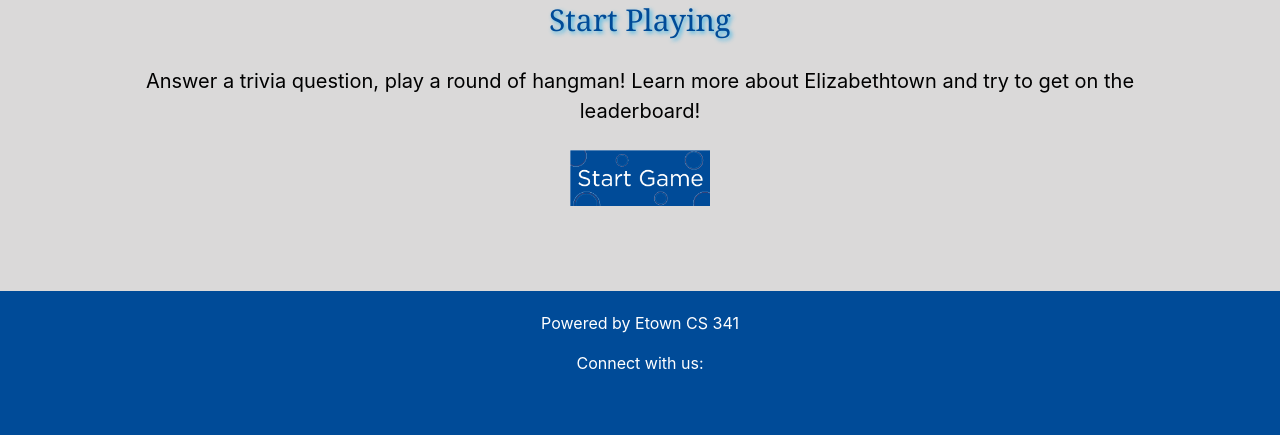
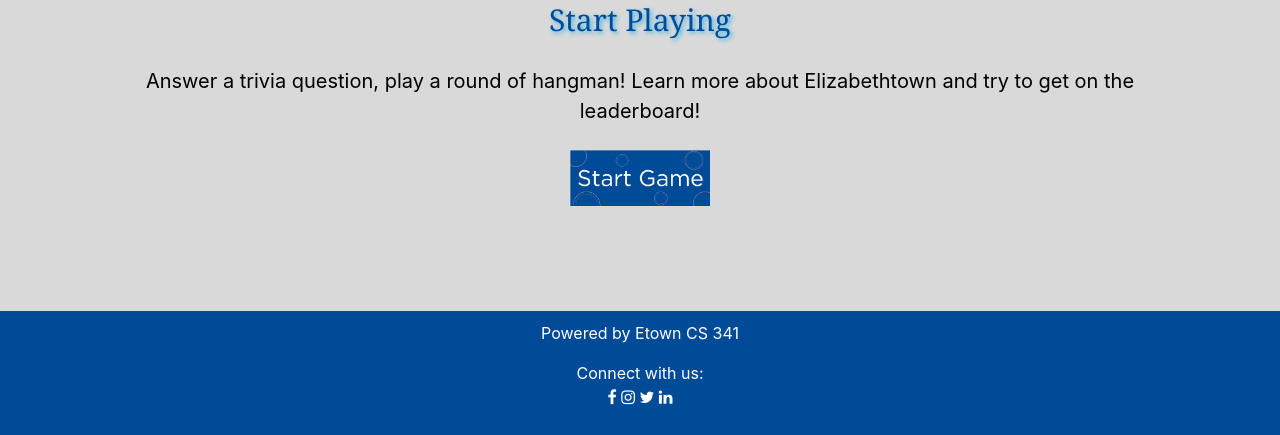
Before and after one commit to reddign/gamers, a PHP site: page /index.php in a window 1280 px wide. Shown: the part 365-800 px from the top of the page. Run offline with PHP 8.4, Linux system fonts and the light colour scheme.

Commit message:
fixed footer on index for now.

```diff
--- a/web_src/general/index.php
+++ b/web_src/general/index.php
@@ -10,6 +10,7 @@ session_start();
     <link rel="stylesheet" type="text/css" href="../stylesheets/index.css">
     <link rel="stylesheet" href="https://stackpath.bootstrapcdn.com/bootstrap/4.5.2/css/bootstrap.min.css">
     <link rel="stylesheet" href="https://cdnjs.cloudflare.com/ajax/libs/font-awesome/5.15.1/css/all.min.css">
+    <link rel="stylesheet" href="https://cdnjs.cloudflare.com/ajax/libs/font-awesome/4.7.0/css/font-awesome.min.css">
 
 </head>
 <body>
@@ -97,11 +98,10 @@ session_start();
         </section>
     </main>
 
-    <footer>
         <?php
         require_once "../includes/footer.php";
         ?>
-    </footer>
+
 
 </body>
 </html>
```
Also changed, not shown: data_src/api/question/add.php (line endings or trailing spaces).
